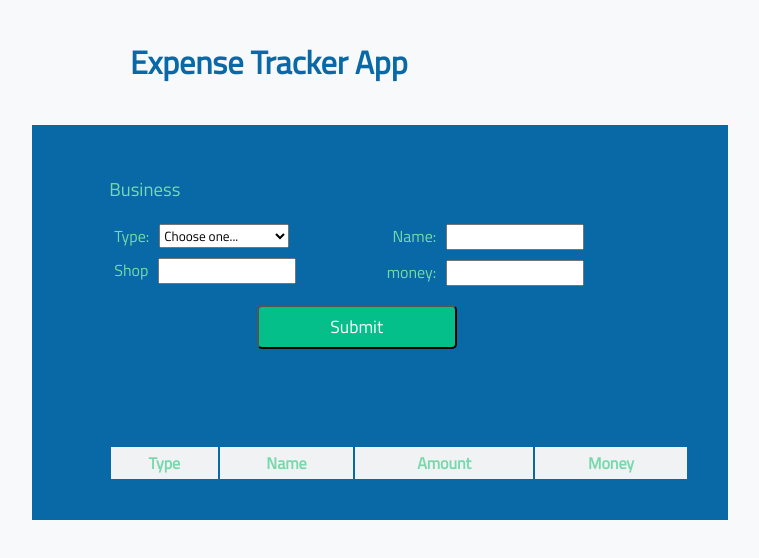
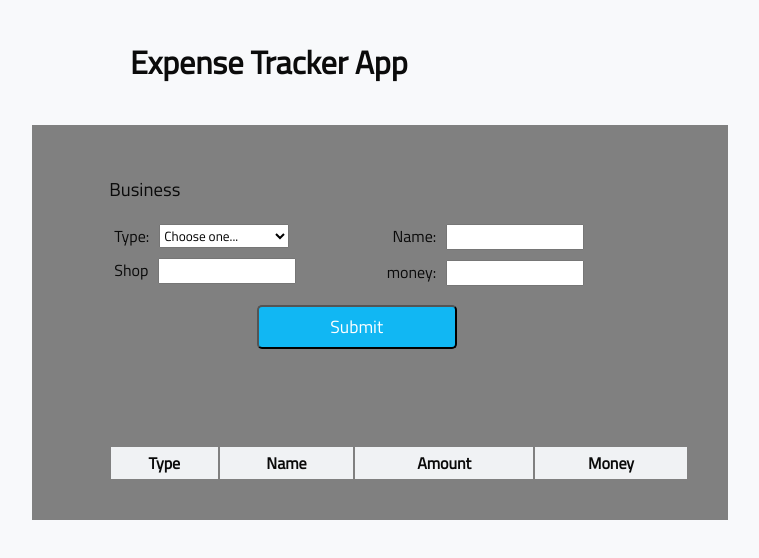
Before and after one commit to The-DigitalAcademy/sinda-tracker, a plain HTML site: page index.html in a window 1280 px wide. Shown: the whole page, without its empty margins (260-1019 px from the left). Drawn offline with Linux system fonts and the light colour scheme.

Commit message:
change colour

```diff
--- a/style.css
+++ b/style.css
@@ -5,19 +5,19 @@
 
 body{
     background:#f8f9fb;
-    color:#77D9AB;
+    color:#0a0a0a;
 }
 
 .title{
     width: 500px;
-    color:#0869A6;
+    color:#0b0b0b;
     margin:3% auto;
 }
 
 .content{
     width: 580px;
     margin: 0 auto;
-    background-color:#0869A6;
+    background-color:gray;
     padding: 3%;
     padding-left: 6%;
 }
@@ -70,7 +70,7 @@ button{
     text-align: center;
     font-size: 1.1em;
     line-height: 20px;
-    background-color: #04BF8A;
+    background-color: #11b7f3;
     border-radius: 5px;
     margin: 14px 25%;
     cursor: pointer;
```
